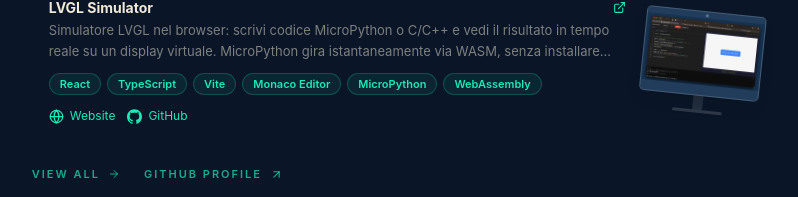
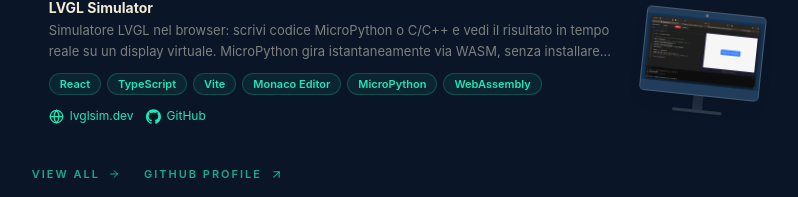
Before and after one commit to deeeemiss/portfolio, a React (Vite) app: page / in a window 1280 px wide. Shown: the part 1615-1812 px from the top of the page, without its empty margins (453-1251 px from the left). Built offline with nearby package versions, Linux system fonts and the light colour scheme; no server answers.

Commit message:
fix(projects): show hostname URL instead of 'Website', remove duplicate arrow link
Co-Authored-By: Claude Sonnet 4.6 <noreply@anthropic.com>

```diff
--- a/src/components/ui/ProjectCard.tsx
+++ b/src/components/ui/ProjectCard.tsx
@@ -31,7 +31,7 @@ function StoreLinks({ links }: { links: ProjectLinks }) {
   const items = [
     { key: 'appStore', href: links.appStore, icon: <AppleIcon />, label: 'App Store' },
     { key: 'playStore', href: links.playStore, icon: <GooglePlayIcon />, label: 'Google Play' },
-    { key: 'website', href: links.website, icon: <Globe size={15} />, label: 'Website' },
+    { key: 'website', href: links.website, icon: <Globe size={15} />, label: links.website ? new URL(links.website).hostname : 'Website' },
     { key: 'github', href: links.github, icon: <GitHubIcon />, label: 'GitHub' },
   ].filter(({ href }) => href !== undefined)
 
--- a/src/data/projects.ts
+++ b/src/data/projects.ts
@@ -40,7 +40,6 @@ export const projects: Project[] = [
     image: '/images/projects/lvgl-simulator.png',
     platform: 'web',
     featured: true,
-    link: 'https://lvglsim.dev',
     links: {
       website: 'https://lvglsim.dev',
       github: 'https://github.com/deeeemiss/lvgl-simulator',
```
